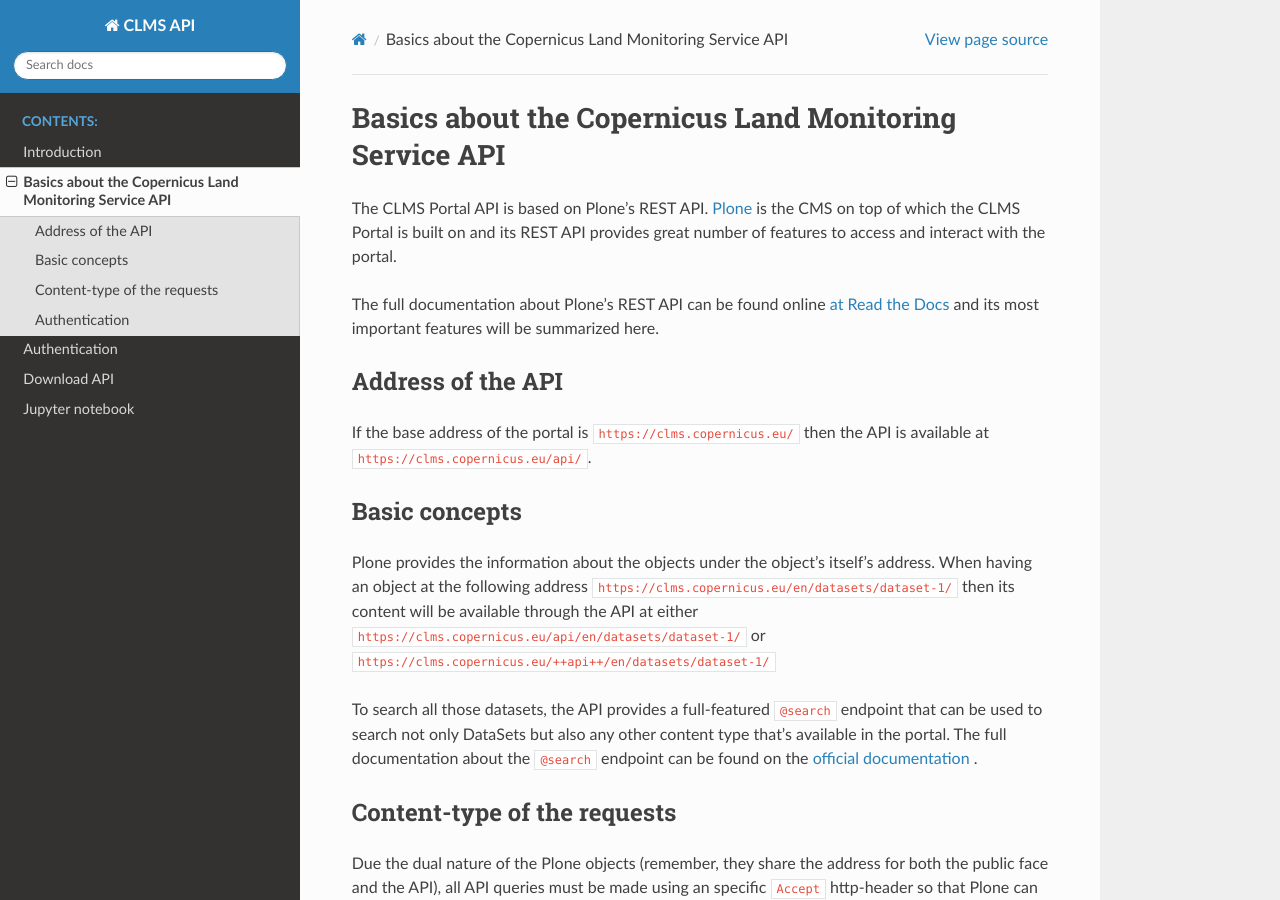
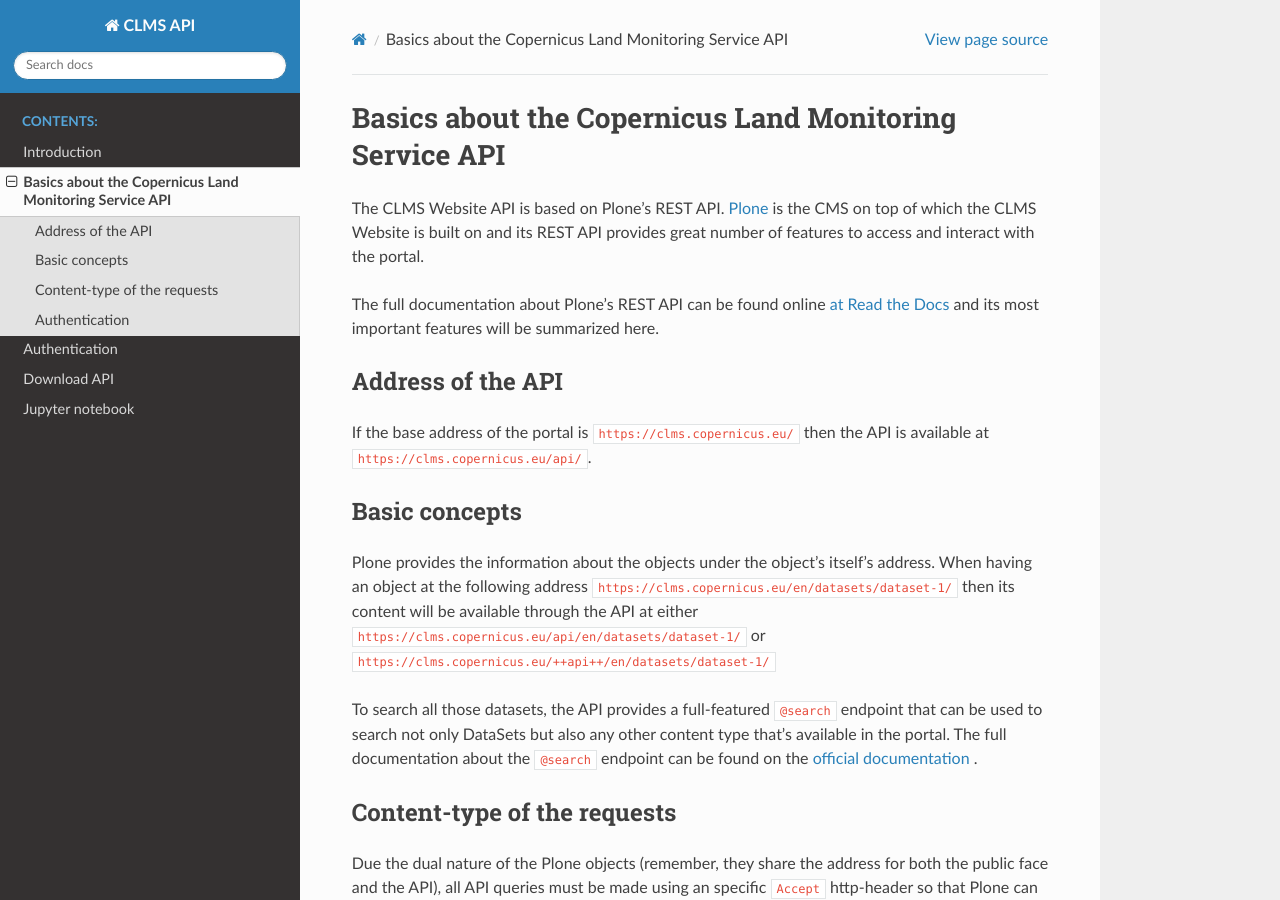
Before and after one commit to eea/clms-api-docs, a Sphinx documentation site: the page built from source/basic.md, in a window 1280 px wide and 900 px high. Built offline with Sphinx 7.4.7 and the Read the Docs theme 2.0.0, drawn with Linux system fonts in a browser that asks for light colours.

Commit message:
s/CLMS Portal/CLMS Website

```diff
--- a/source/basic.md
+++ b/source/basic.md
@@ -1,7 +1,7 @@
 # Basics about the Copernicus Land Monitoring Service API
 
-The CLMS Portal API is based on Plone's REST API. [Plone](https://plone.org) is the CMS on top of which
-the CLMS Portal is built on and its REST API provides great number of features to access and interact
+The CLMS Website API is based on Plone's REST API. [Plone](https://plone.org) is the CMS on top of which
+the CLMS Website is built on and its REST API provides great number of features to access and interact
 with the portal.
 
 The full documentation about Plone's REST API can be found online [at Read the Docs](https://plonerestapi.readthedocs.io/en/latest/)
```
Also changed, not shown: source/authentication.md (+3 -3 lines), source/download.md (+9 -9 lines).
